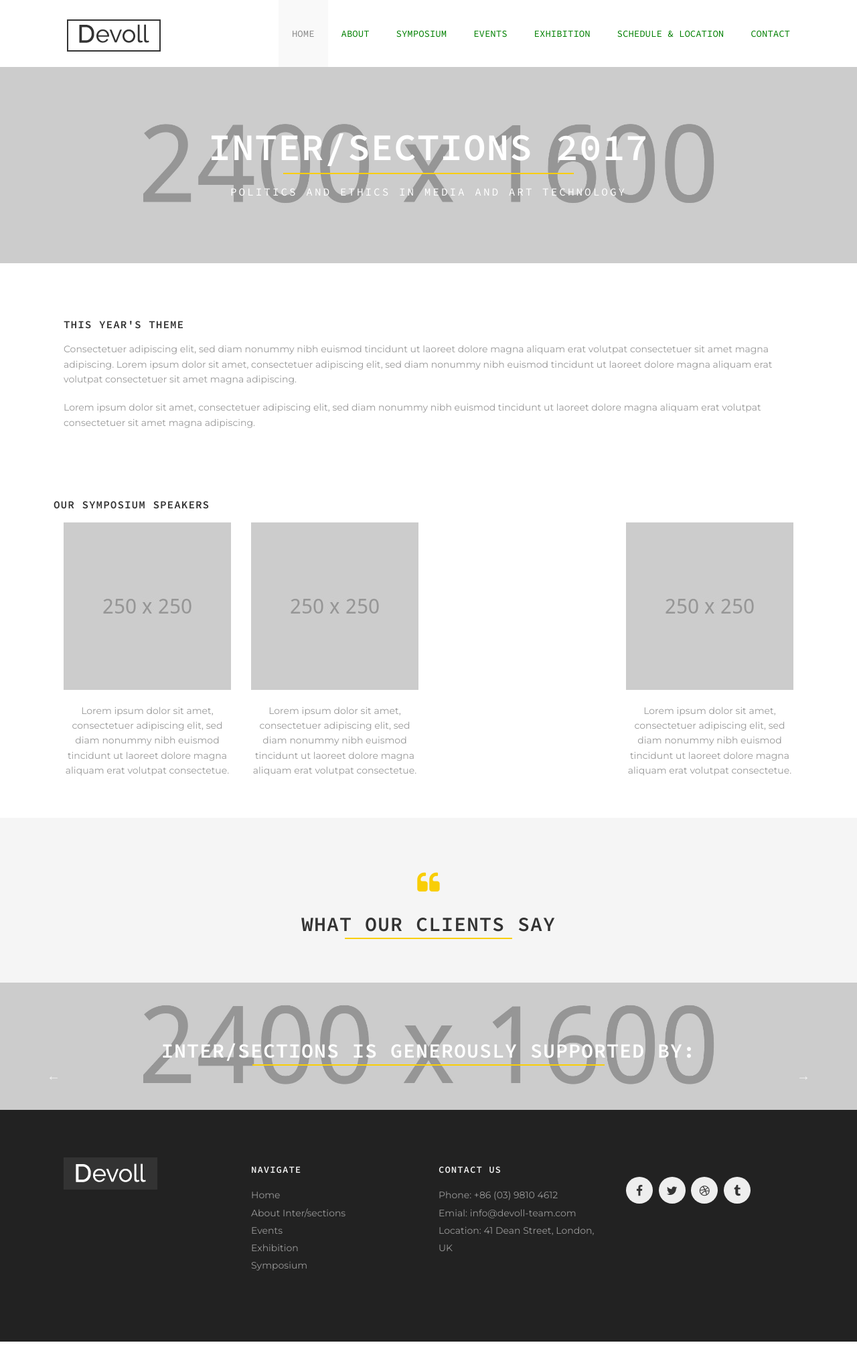
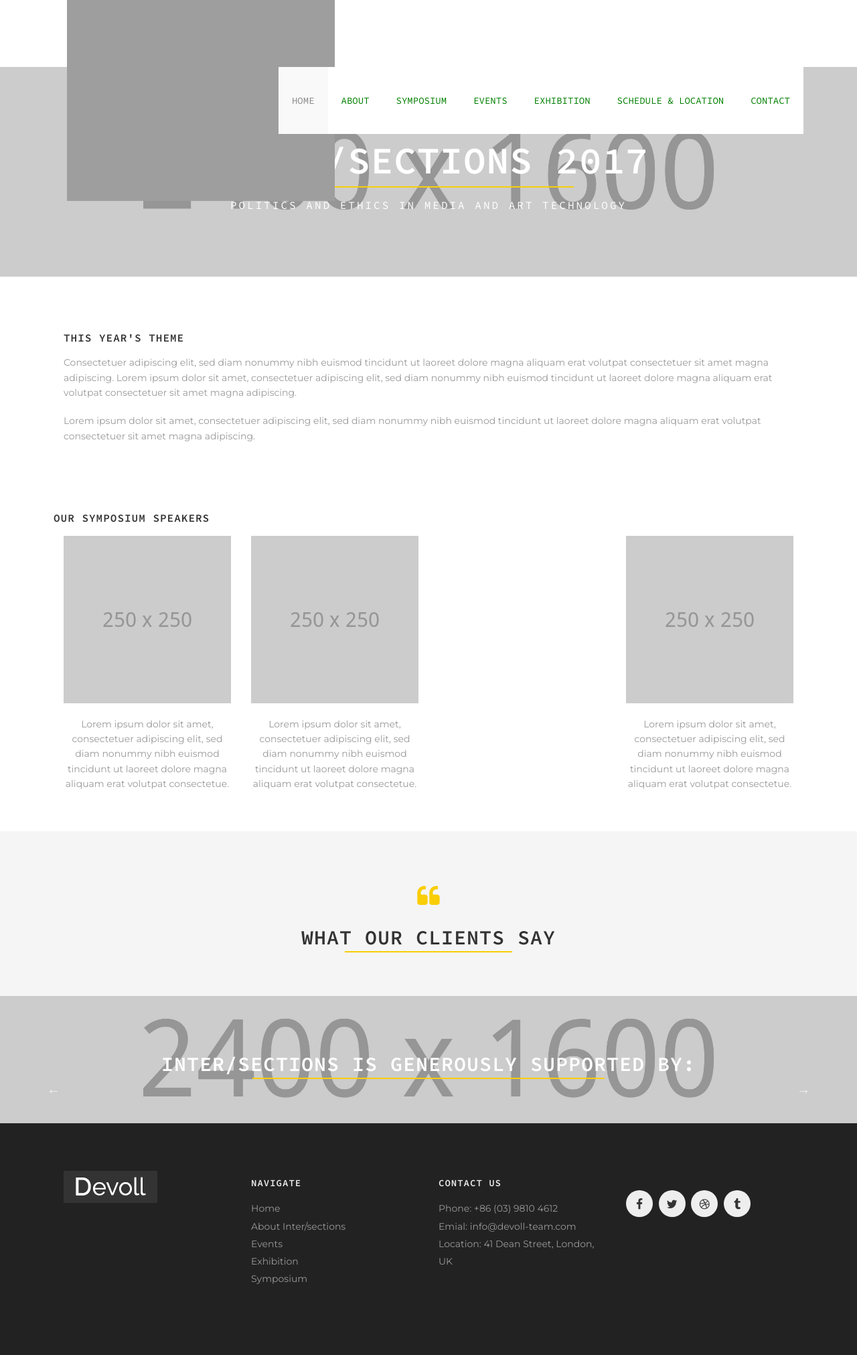
Before and after one commit to disastrid/intersections_redux, a Jekyll site: the page built from index.html, in a window 1280 px wide. Shown: the whole page at 67% size. Built offline with Jekyll 4.4.1, drawn with Linux system fonts in a browser that asks for light colours.

Commit message:
logo fuckery

```diff
--- a/_includes/header.html
+++ b/_includes/header.html
@@ -4,7 +4,7 @@
       <li class='name'>
         <h1>
           <a href='{{site.url}}/index.html'>
-            <img alt="" src="{{site.url}}/images/logo-bordered.png" />
+            <img class="header-logo" alt="" src="{{site.url}}/images/logo-square.png" />
           </a>
         </h1>
       </li>
```
